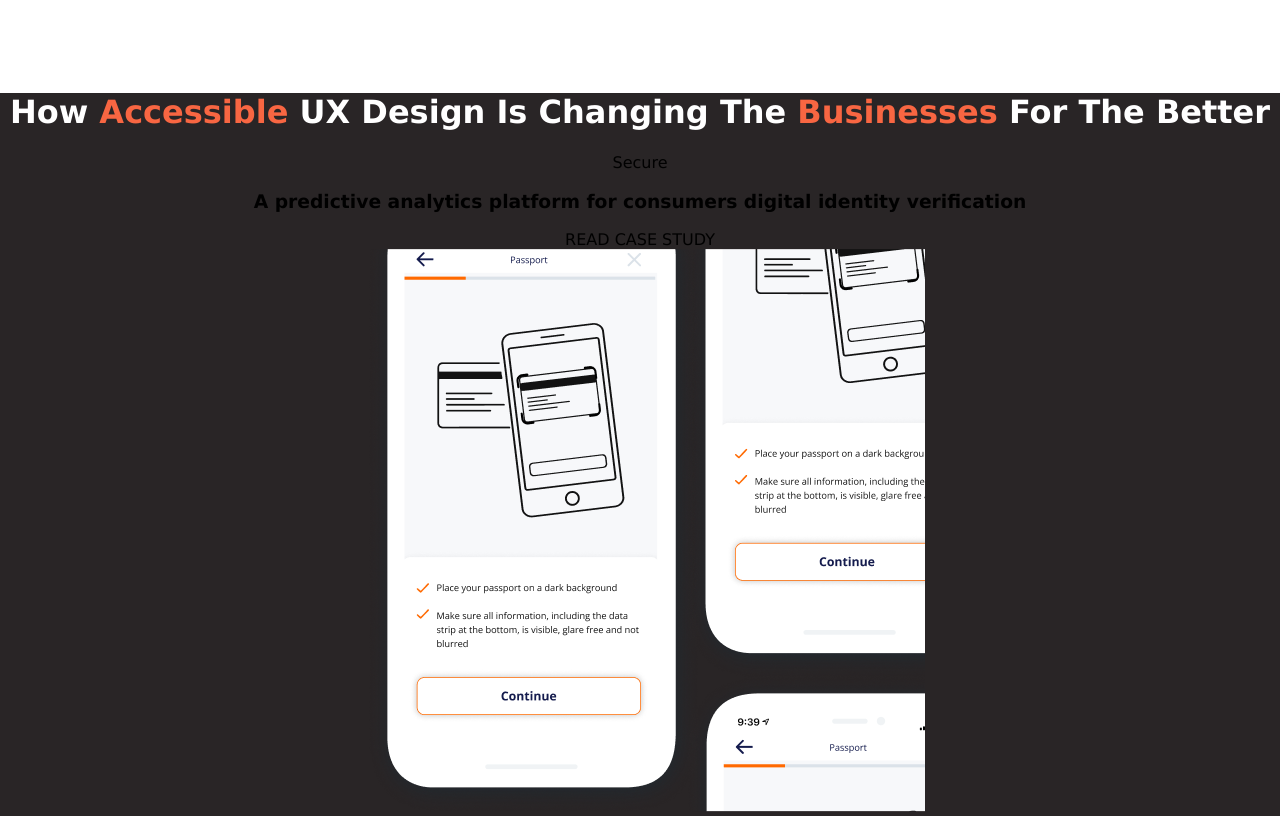
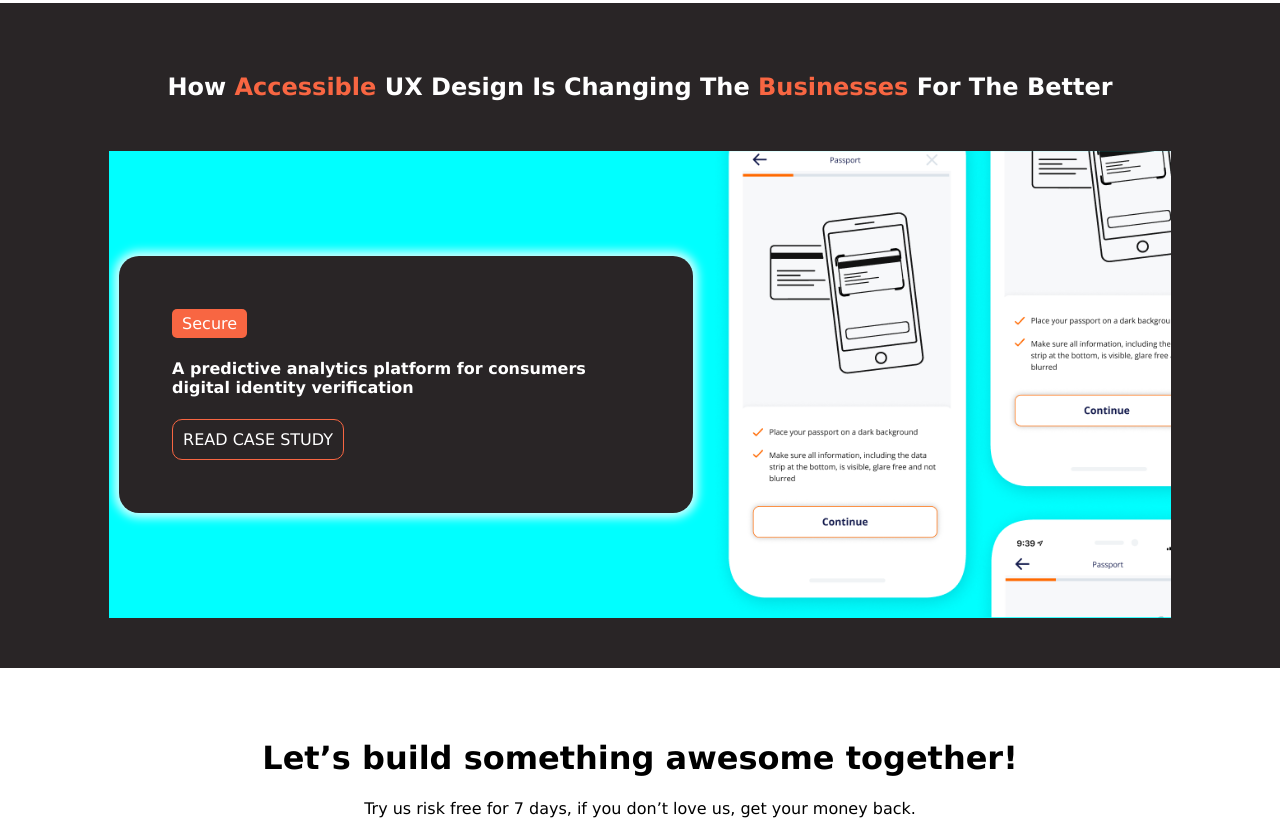
Before and after one commit to IvanSholana/DicodingProjectOne, a plain HTML site: page index.html in a window 1280 px wide. Shown: the part 2216-3040 px from the top of the page. Drawn offline with Linux system fonts and the light colour scheme.

Commit message:
done bismillah

```diff
--- a/index.html
+++ b/index.html
@@ -150,24 +150,44 @@
           </figure>
         </section>
       </article>
-    </main>
-    <main id="portofolio" style="padding: 0px">
-      <h1 style="text-transform: capitalize; color: white">
-        How <span style="color: #f86642">accessible</span> UX design is changing
-        the <span style="color: #f86642">businesses</span> for the better
+      <section id="portofolio">
+        <h1
+          style="text-transform: capitalize; color: white; margin-bottom: 50px"
+        >
+          How <span style="color: #f86642">accessible</span> UX design is
+          changing the <span style="color: #f86642">businesses</span> for the
+          better
         </h1>
         <article id="portofolio-1">
           <aside id="card1">
-          <div>Secure</div>
+            <div id="secure">Secure</div>
             <h1>
               A predictive analytics platform for consumers digital identity
               verification
             </h1>
-          <div>READ CASE STUDY</div>
+            <div
+              style="
+                padding: 10px;
+                border: 1px solid #f86642;
+                border-radius: 10px;
+                width: fit-content;
+              "
+            >
+              READ CASE STUDY
+            </div>
           </aside>
+          <aside id="image-phone">
             <img src="Assets/phone.png" alt="phone" />
-        <aside></aside>
+          </aside>
         </article>
+      </section>
     </main>
+    <footer>
+      <h1>Let’s build something awesome together!</h1>
+      <p>
+        Try us risk free for 7 days, if you don’t love us, get your money back.
+      </p>
+      <img src="Assets/Group 11.png" alt="imgFooter" id="imgFooter" />
+    </footer>
   </body>
 </html>
--- a/style.css
+++ b/style.css
@@ -113,11 +113,11 @@ button {
 
 /* MAIN */
 main {
-  padding: 100px;
   text-align: center;
 }
 
 #article-1 {
+  padding: 50px;
   margin-bottom: 50px;
 }
 
@@ -149,6 +149,12 @@ main {
   font-weight: bold;
 }
 
+#article-2 {
+  padding-right: 50px;
+  padding-left: 50px;
+  padding-bottom: 50px;
+}
+
 #article-2 section {
   margin-top: 50px;
   display: flex;
@@ -160,14 +166,67 @@ main {
 }
 
 #portofolio {
+  padding: 50px;
   background-color: #292526;
+}
+
+#portofolio-1 {
+  background-color: aqua;
+  width: 90%;
+  margin: auto;
+  display: flex;
+  overflow: hidden;
+  justify-content: space-between;
+}
+
+#image-phone img {
+  width: 100%;
+  height: 100%;
+}
+
+#image-phone {
+  width: 50%;
 }
 
 #card1 {
   background-color: #292526;
+  width: 50%;
+  height: 30%;
+  padding-top: 5%;
+  padding-bottom: 5%;
+  padding-left: 5%;
+  padding-right: 5%;
+  margin: 10px;
+  text-align: start;
+  color: white;
+  border-radius: 20px;
+  box-shadow: 0 0 10px 5px rgba(255, 255, 255, 0.8);
+  align-self: center;
+}
+
+#secure {
+  background-color: #f86642;
+  width: max-content;
+  padding-left: 10px;
+  padding-right: 10px;
+  padding-top: 5px;
+  padding-bottom: 5px;
+  border-radius: 5px;
+}
+
+footer {
+  text-align: center;
+  padding: 50px;
+}
+
+#imgFooter {
+  margin-top: 20px;
 }
 
 @media screen and (max-width: 600px) {
+  #imgFooter {
+    width: 80vw;
+  }
   #link {
     display: none;
   }
@@ -184,7 +243,7 @@ main {
   #imgHeader {
     margin-top: -20px;
     z-index: 1;
-    width: 100vw;
+    width: 90vw;
   }
 
   #title {
@@ -206,7 +265,7 @@ main {
     display: block;
   }
 
-  main {
+  #content-1 {
     padding: 50px;
     text-align: center;
   }
```
Lines whose indentation alone changed are shown as unchanged.
